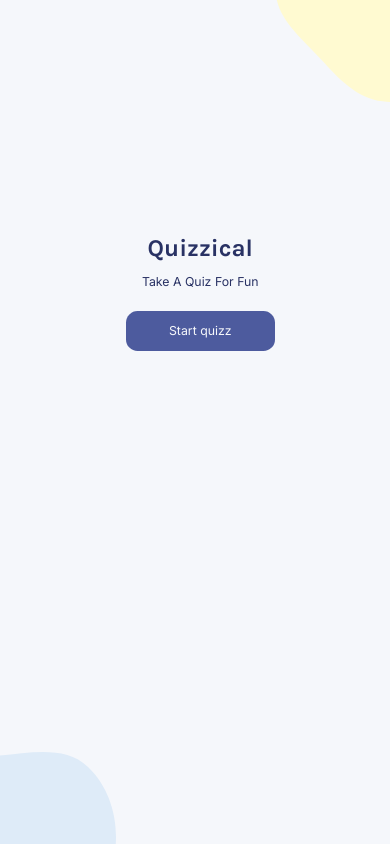
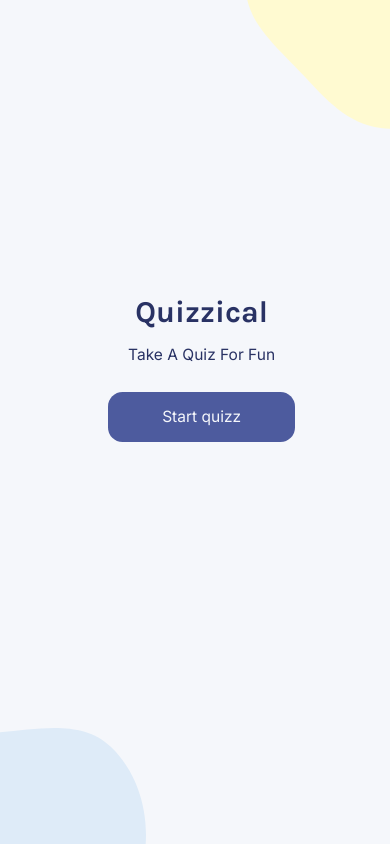
Before and after one commit to daeix/quizzical, a React (Vite) app: page / in a window 390 px wide. Built offline with nearby package versions, Linux system fonts and the light colour scheme.

Commit message:
Update Quizz.css

```diff
--- a/src/Quizz.css
+++ b/src/Quizz.css
@@ -120,7 +120,7 @@ input[type="radio"] {
   }
 
   body{
-    zoom: 0.77
+    zoom: 0.97
   }
 
   .quizz-page {
```
